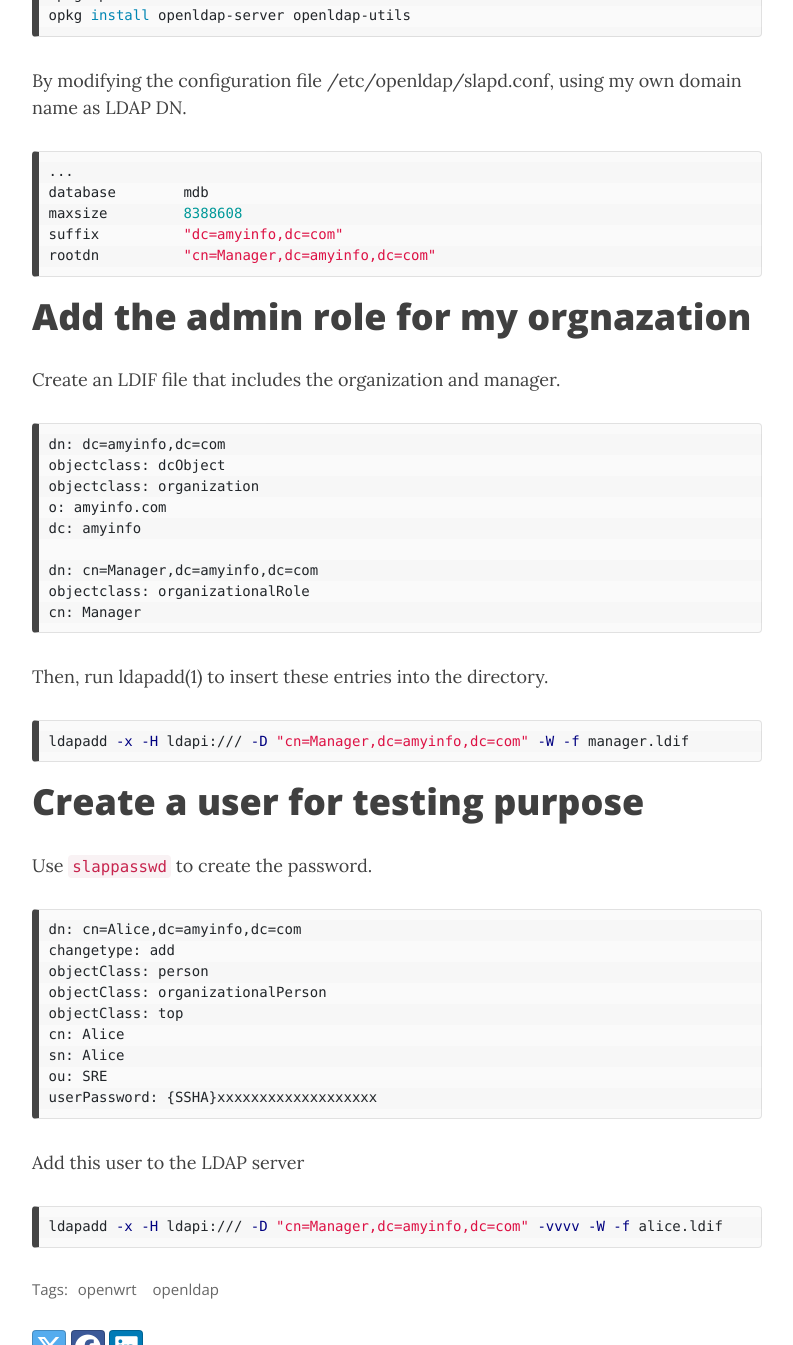
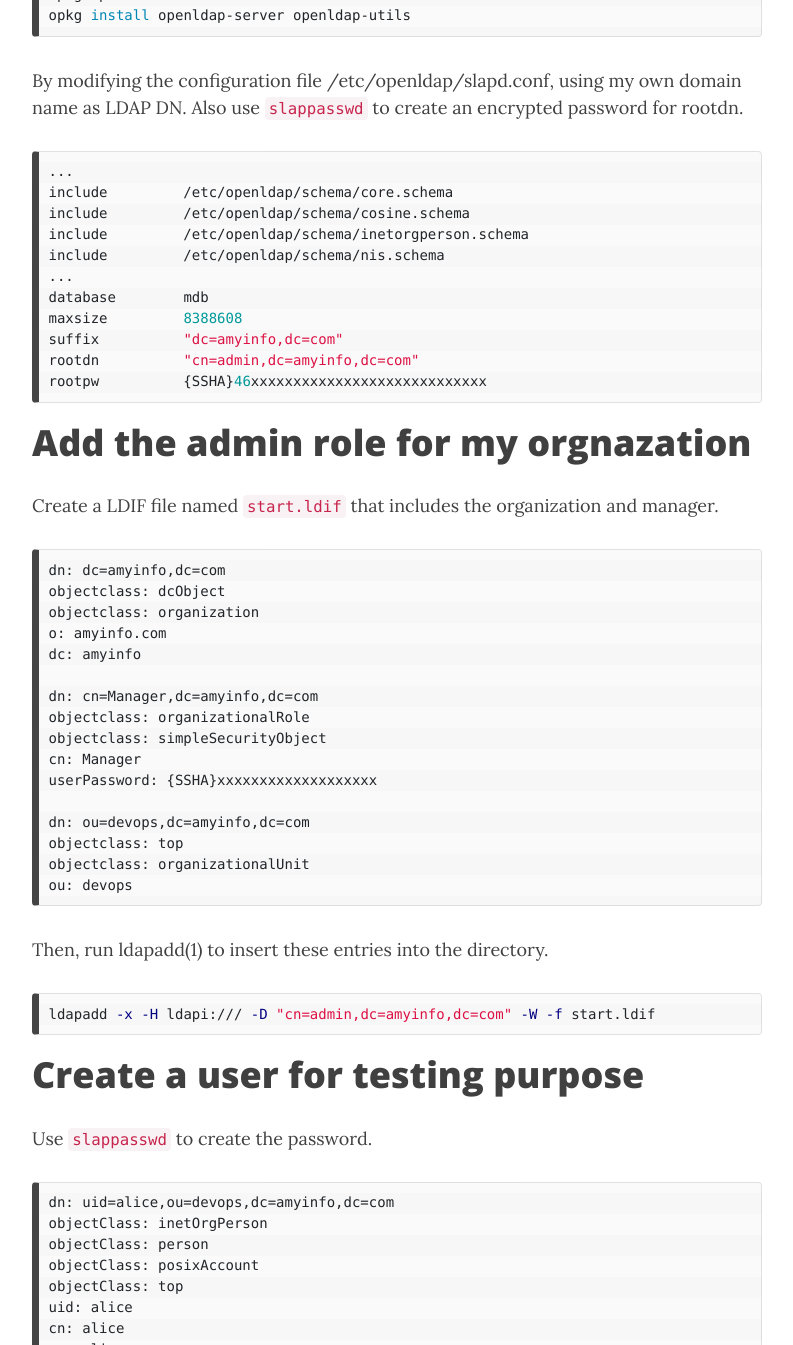
Before and after one commit to magichuihui/magichuihui.github.io, a Jekyll site: the page built from _posts/2024-05-30-openldap-on-openwrt.md, in a window 1280 px wide and 1400 px high, scrolled down 514 px, cut to the strip 55-1400 px from the top of the window. Shown: the whole strip, without its empty margins (243-1036 px from the left). Built offline with Jekyll 4.4.1, drawn with Linux system fonts in a browser that asks for light colours; comment, search, counter and statistics services are not loaded; some of the changed text lies outside the part shown.

Commit message:
feat: rebuild openldap database

````diff
--- a/_posts/2024-05-30-openldap-on-openwrt.md
+++ b/_posts/2024-05-30-openldap-on-openwrt.md
@@ -17,19 +17,26 @@ opkg update
 opkg install openldap-server openldap-utils
 ```
 
-By modifying the configuration file /etc/openldap/slapd.conf, using my own domain name as LDAP DN.
+By modifying the configuration file /etc/openldap/slapd.conf, using my own domain name as LDAP DN. Also use `slappasswd` to create an encrypted password for rootdn.
+
 
 ```conf
+...
+include         /etc/openldap/schema/core.schema
+include         /etc/openldap/schema/cosine.schema
+include         /etc/openldap/schema/inetorgperson.schema
+include         /etc/openldap/schema/nis.schema
 ...
 database        mdb
 maxsize         8388608
 suffix          "dc=amyinfo,dc=com"
-rootdn          "cn=Manager,dc=amyinfo,dc=com"
+rootdn          "cn=admin,dc=amyinfo,dc=com"
+rootpw          {SSHA}46xxxxxxxxxxxxxxxxxxxxxxxxxxxx
 ```
 
 # Add the admin role for my orgnazation
 
-Create an LDIF file that includes the organization and manager.
+Create a LDIF file named `start.ldif` that includes the organization and manager.
 
 ```
 dn: dc=amyinfo,dc=com
@@ -40,13 +47,20 @@ dc: amyinfo
 
 dn: cn=Manager,dc=amyinfo,dc=com
 objectclass: organizationalRole
+objectclass: simpleSecurityObject
 cn: Manager
+userPassword: {SSHA}xxxxxxxxxxxxxxxxxxx
+
+dn: ou=devops,dc=amyinfo,dc=com
+objectclass: top
+objectclass: organizationalUnit
+ou: devops
 ```
 
 Then, run ldapadd(1) to insert these entries into the directory.
 
 ```bash
-ldapadd -x -H ldapi:/// -D "cn=Manager,dc=amyinfo,dc=com" -W -f manager.ldif
+ldapadd -x -H ldapi:/// -D "cn=admin,dc=amyinfo,dc=com" -W -f start.ldif
 ```
 
 # Create a user for testing purpose
@@ -54,19 +68,32 @@ ldapadd -x -H ldapi:/// -D "cn=Manager,dc=amyinfo,dc=com" -W -f manager.ldif
 Use `slappasswd` to create the password.
 
 ```
-dn: cn=Alice,dc=amyinfo,dc=com
-changetype: add
+dn: uid=alice,ou=devops,dc=amyinfo,dc=com
+objectClass: inetOrgPerson
 objectClass: person
-objectClass: organizationalPerson
+objectClass: posixAccount
 objectClass: top
-cn: Alice
-sn: Alice
-ou: SRE
-userPassword: {SSHA}xxxxxxxxxxxxxxxxxxx
+uid: alice
+cn: alice
+sn: alice
+displayName: Alice
+loginShell: /bin/bash
+uidNumber: 2000
+gidNumber: 2000
+homeDirectory: /home/alice
+mail: alice@gmail.com
+telephonenumber: 13800138000
+userPassword: {SSHA}xxxxxxxxxxxxxxxxxx
 ```
 
 Add this user to the LDAP server
 
 ```bash
-ldapadd -x -H ldapi:/// -D "cn=Manager,dc=amyinfo,dc=com" -vvvv -W -f alice.ldif
+ldapadd -x -H ldapi:/// -D "cn=admin,dc=amyinfo,dc=com" -vvvv -W -f alice.ldif
 ```
+
+Fetch information from `dc=amyinfo,dc=com`
+
+```bash
+ldapsearch -x -W -D "cn=Manager,dc=amyinfo,dc=com" -H ldapi:/// -b "dc=amyinfo,dc=com"
+```
````
